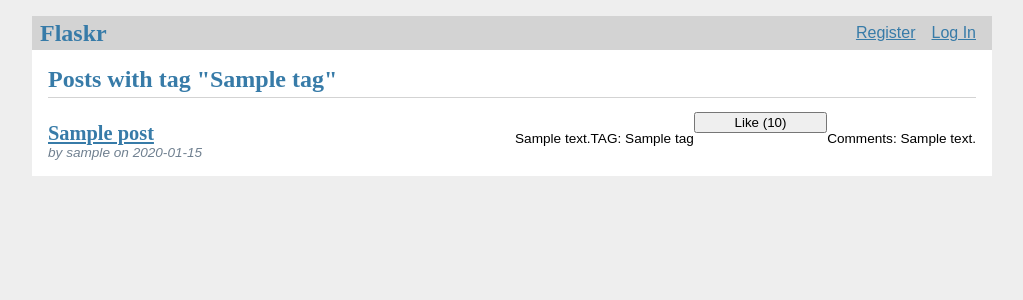
After one commit to antonovmike/blog_flask, a Flask app: template flaskr/templates/blog/tag.html in a window 1280 px wide. The commit adds this page. Shown: the top 300 px of the page, without its empty margins (128-1151 px from the left). Run offline with Flask 3, Linux system fonts and the light colour scheme; the template is opened without the code that fills it: most values are stand-ins (such as "Sample title", 1, 10 or a date in 2020).

Commit message:
click tag

```diff
--- a/flaskr/templates/blog/index.html
+++ b/flaskr/templates/blog/index.html
@@ -20,10 +20,9 @@
         {% endif %}
       </header>
       <p class="body">{{ post['body'] }}</p>
-      <!-- <p>TAG: {{ post.tags }}</p> -->
       <p>TAG:
         {% for tag in post.tags %}
-          <span class="tag">{{ tag }}</span>
+          <a href="{{ url_for('blog.tag', tag=tag) }}" class="tag">{{ tag }}</a>
         {% endfor %}</p>
 
       <form method="POST" action="{{ url_for('blog.like', id=post['id']) }}">
--- /dev/null
+++ b/flaskr/templates/blog/tag.html
@@ -0,0 +1,29 @@
+{% extends 'base.html' %}
+
+{% block header %}
+ <h1>{% block title %}Posts with tag "{{ tag }}"{% endblock %}</h1>
+{% endblock %}
+
+{% block content %}
+ {% for post in posts %}
+   <article class="post">
+     <header>
+       <div>
+         <h1><a href="{{ url_for('blog.post', id=post['id']) }}">{{ post['title'] }}</a></h1>
+         <div class="about">by {{ post['username'] }} on {{ post['created'].strftime('%Y-%m-%d') }}</div>
+       </div>
+       <p class="body">{{ post['body'] }}</p>
+       <p>TAG:
+         {% for tag in post.tags %}
+           <span class="tag">{{ tag }}</span>
+         {% endfor %}</p>
+       <form method="POST" action="{{ url_for('blog.like', id=post['id']) }}">
+         <input type="submit" value="Like ({{ post.likes }})">
+       </form>
+       <p>Comments: {{ post['comments'] }}</p>
+   </article>
+   {% if not loop.last %}
+     <hr>
+   {% endif %}
+ {% endfor %}
+{% endblock %}
```
Also changed, not shown: flaskr/blog.py (+18 -0 lines), flaskr/templates/blog/post.html (+4 -3 lines).
